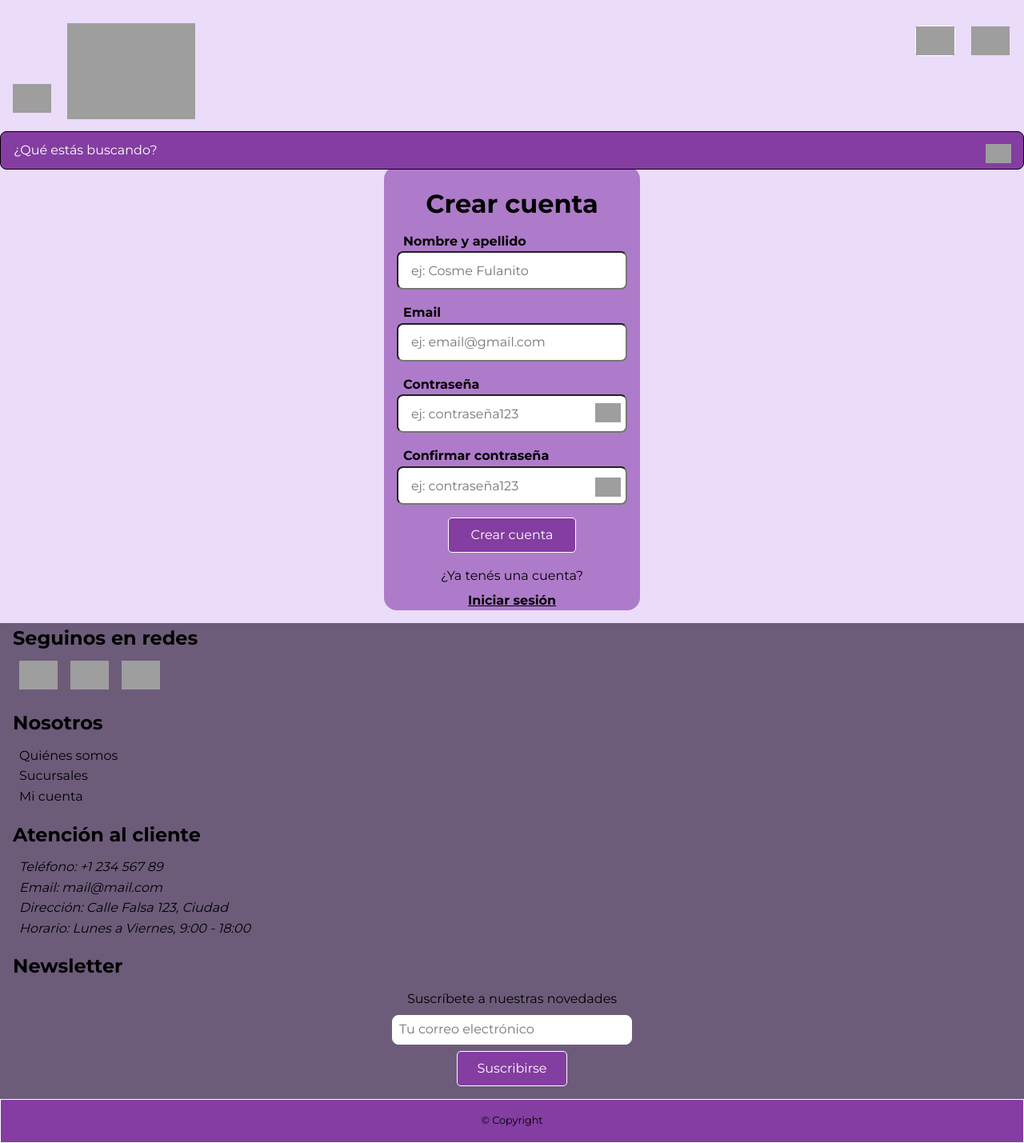
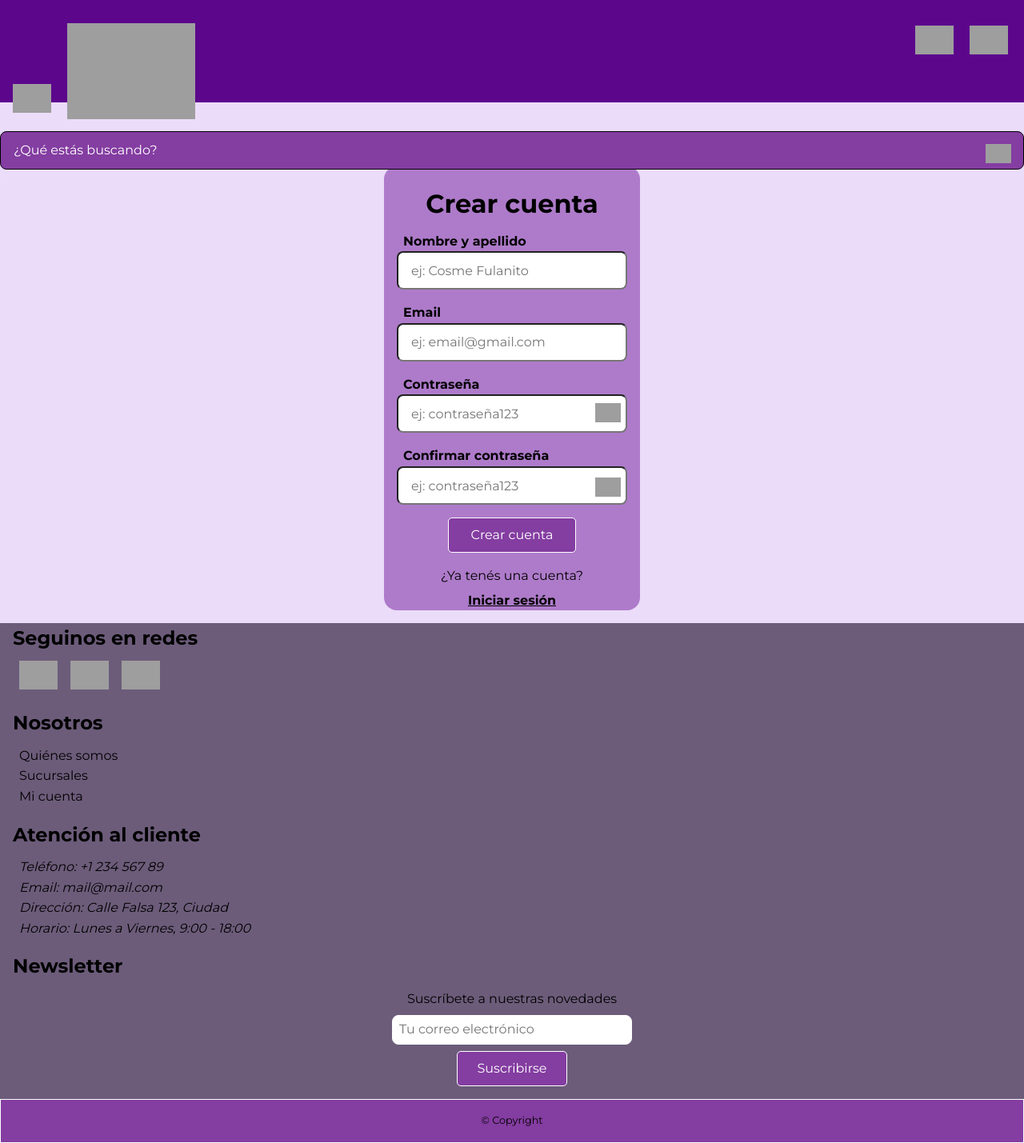
Before and after one commit to Dagyss/PAWPrints-Ecommerce, a PHP site: page /create-acount.html in a window 1280 px wide. Shown: the whole page at 80% size. Run offline with PHP 8.4, Linux system fonts and the light colour scheme; grey boxes are pictures that could not be loaded.

Commit message:
Agregamos el nuevo logo pawprint, blanco, y corregimos header

```diff
--- a/public/about-us.html
+++ b/public/about-us.html
@@ -16,7 +16,7 @@
         <h1>
             <a href="./index.html">
                 PAWPrints
-                <img src="../icons/PAWPrintsVioletIcon.svg" id="enterprise-icon"/>
+                <img src="../icons/PAWPrintsWhite.svg" id="enterprise-icon"/>
             </a>
         </h1>
 
--- a/public/book.html
+++ b/public/book.html
@@ -19,7 +19,7 @@
         <h1>
             <a href="./index.html">
                 PAWPrints
-                <img src="../icons/PAWPrintsVioletIcon.svg" id="enterprise-icon"/>
+                <img src="../icons/PAWPrintsWhite.svg" id="enterprise-icon"/>
             </a>
         </h1>
 
--- a/public/books.html
+++ b/public/books.html
@@ -19,7 +19,7 @@
         <h1>
             <a href="./index.html">
                 PAWPrints
-                <img src="../icons/PAWPrintsVioletIcon.svg" id="enterprise-icon"/>
+                <img src="../icons/PAWPrintsWhite.svg" id="enterprise-icon"/>
             </a>
         </h1>
 
--- a/public/branches.html
+++ b/public/branches.html
@@ -21,7 +21,7 @@
         <h1>
             <a href="./index.html">
                 PAWPrints
-                <img src="../icons/PAWPrintsVioletIcon.svg" id="enterprise-icon"/>
+                <img src="../icons/PAWPrintsWhite.svg" id="enterprise-icon"/>
             </a>
         </h1>
 
--- a/public/checkout-form.html
+++ b/public/checkout-form.html
@@ -18,7 +18,7 @@
         <h1>
             <a href="./index.html">
                 PAWPrints
-                <img src="../icons/PAWPrintsVioletIcon.svg" id="enterprise-icon"/>
+                <img src="../icons/PAWPrintsWhite.svg" id="enterprise-icon"/>
             </a>
         </h1>
 
--- a/public/create-acount.html
+++ b/public/create-acount.html
@@ -17,7 +17,7 @@
         <h1>
             <a href="./index.html">
                 PAWPrints
-                <img src="../icons/PAWPrintsVioletIcon.svg" id="enterprise-icon"/>
+                <img src="../icons/PAWPrintsWhite.svg" id="enterprise-icon"/>
             </a>
         </h1>
 
--- a/public/header.html
+++ b/public/header.html
@@ -6,7 +6,7 @@
     <h1>
         <a href="./index.html">
             PAWPrints
-            <img src="../icons/PAWPrintsVioletIcon.svg" id="enterprise-icon"/>
+            <img src="../icons/PAWPrintsWhite.svg" id="enterprise-icon"/>
         </a>
     </h1>
 
--- a/public/index.html
+++ b/public/index.html
@@ -17,7 +17,7 @@
         <h1>
             <a href="./index.html">
                 PAWPrints
-                <img src="../icons/PAWPrintsVioletIcon.svg" id="enterprise-icon"/>
+                <img src="../icons/PAWPrintsWhite.svg" id="enterprise-icon"/>
             </a>
         </h1>
 
--- a/public/login.html
+++ b/public/login.html
@@ -15,7 +15,7 @@
         <h1>
             <a href="./index.html">
                 PAWPrints
-                <img src="../icons/PAWPrintsVioletIcon.svg" id="enterprise-icon"/>
+                <img src="../icons/PAWPrintsWhite.svg" id="enterprise-icon"/>
             </a>
         </h1>
 
--- a/public/purchase-datails.html
+++ b/public/purchase-datails.html
@@ -18,7 +18,7 @@
         <h1>
             <a href="./index.html">
                 PAWPrints
-                <img src="../icons/PAWPrintsVioletIcon.svg" id="enterprise-icon"/>
+                <img src="../icons/PAWPrintsWhite.svg" id="enterprise-icon"/>
             </a>
         </h1>
 
--- a/public/purchase-history.html
+++ b/public/purchase-history.html
@@ -17,7 +17,7 @@
         <h1>
             <a href="./index.html">
                 PAWPrints
-                <img src="../icons/PAWPrintsVioletIcon.svg" id="enterprise-icon"/>
+                <img src="../icons/PAWPrintsWhite.svg" id="enterprise-icon"/>
             </a>
         </h1>
 
--- a/public/shopping-cart.html
+++ b/public/shopping-cart.html
@@ -17,7 +17,7 @@
         <h1>
             <a href="./index.html">
                 PAWPrints
-                <img src="../icons/PAWPrintsVioletIcon.svg" id="enterprise-icon"/>
+                <img src="../icons/PAWPrintsWhite.svg" id="enterprise-icon"/>
             </a>
         </h1>
 
--- a/public/styles/base.css
+++ b/public/styles/base.css
@@ -4,7 +4,7 @@
 :root {
     /* Colores principales */
     --primary-color: #843DA1;
-    --secondary-color: #AE7BCA;
+    --secondary-color: #5C068C; /*Color violeta del logo*/
 
     /* Colores de fondo */
     --background-color: #EBDCF9;
--- a/public/styles/header.css
+++ b/public/styles/header.css
@@ -1,5 +1,6 @@
 /* HEADER */
 #header{
+    background-color: var(--secondary-color);
     width: 100%;
     height: 8rem;
 }
@@ -77,6 +78,7 @@ h1 a{
 
 .header-my-account button{
     padding: 0;
+    border: none;
     font-size: 0;
     background: none;
     margin: 0 1rem 0 .5rem;
```
Also changed, not shown: icons/PAWPrintsWhite.svg (added).
